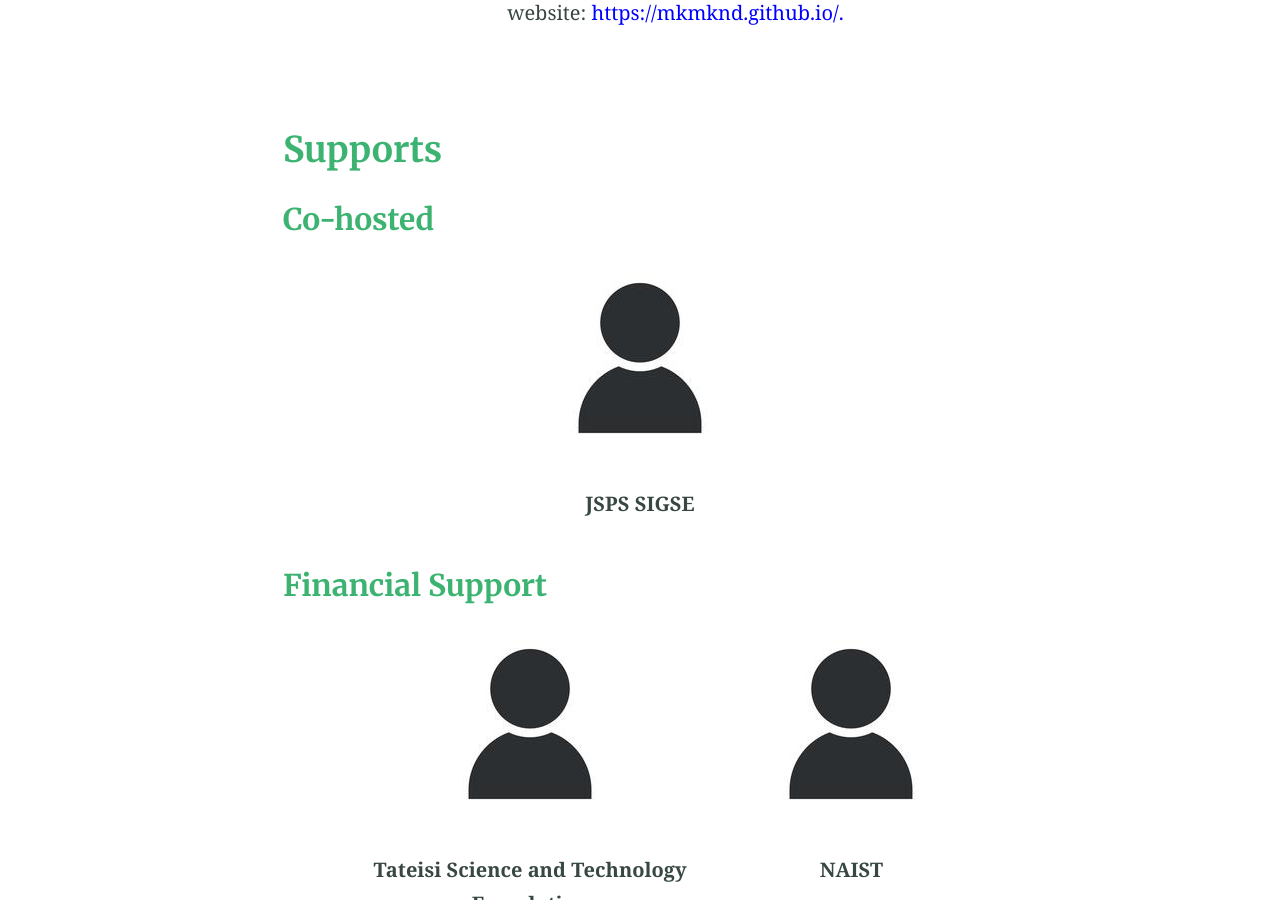
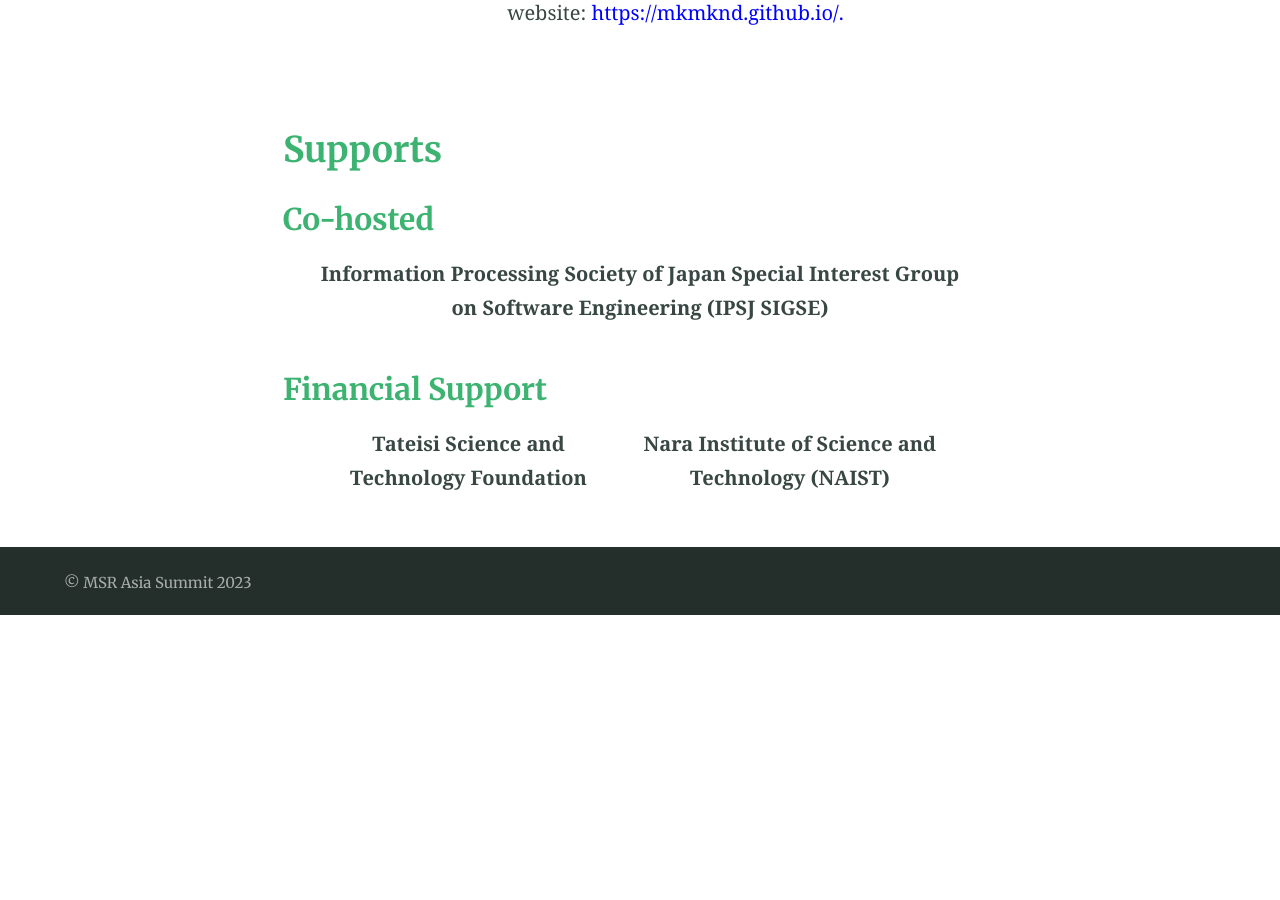
Before and after one commit to msr-asia-summit/msr-asia-summit.github.io, a Jekyll site: the page built from index.md, in a window 1280 px wide and 900 px high, scrolled down 3674 px. Built offline with Jekyll 4.4.1, drawn with Linux system fonts in a browser that asks for light colours; after the commit the page ends 4289 px from its top, so only the background shows below that.

Commit message:
small fix

```diff
--- a/_includes/supports.html
+++ b/_includes/supports.html
@@ -2,19 +2,19 @@
 <h3><font color="MediumSeaGreen">Co-hosted</font></h3>
 <div class="container">
   <div>
-    <img src="/assets/temporary-human-icon.jpeg" alt="SIGSE">
-    <p><b>JSPS SIGSE</b></p>
+    <!-- <img src="/assets/temporary-human-icon.jpeg" alt="SIGSE"> -->
+    <p><b>Information Processing Society of Japan Special Interest Group on Software Engineering (IPSJ SIGSE) </b></p>
   </div>
  </div>
 
 <h3><font color="MediumSeaGreen">Financial Support</font></h3>
  <div class="container">
   <div>
-    <img src="/assets/temporary-human-icon.jpeg" alt="tateishi">
+    <!-- <img src="/assets/temporary-human-icon.jpeg" alt="tateishi"> -->
     <p><b>Tateisi Science and Technology Foundation</b> </p>
   </div>
   <div>
-    <img src="/assets/temporary-human-icon.jpeg" alt="naist">
-    <p><b>NAIST</b> </p>
+    <!-- <img src="/assets/temporary-human-icon.jpeg" alt="naist"> -->
+    <p><b> Nara Institute of Science and Technology (NAIST)</b> </p>
   </div>
  </div>
```
